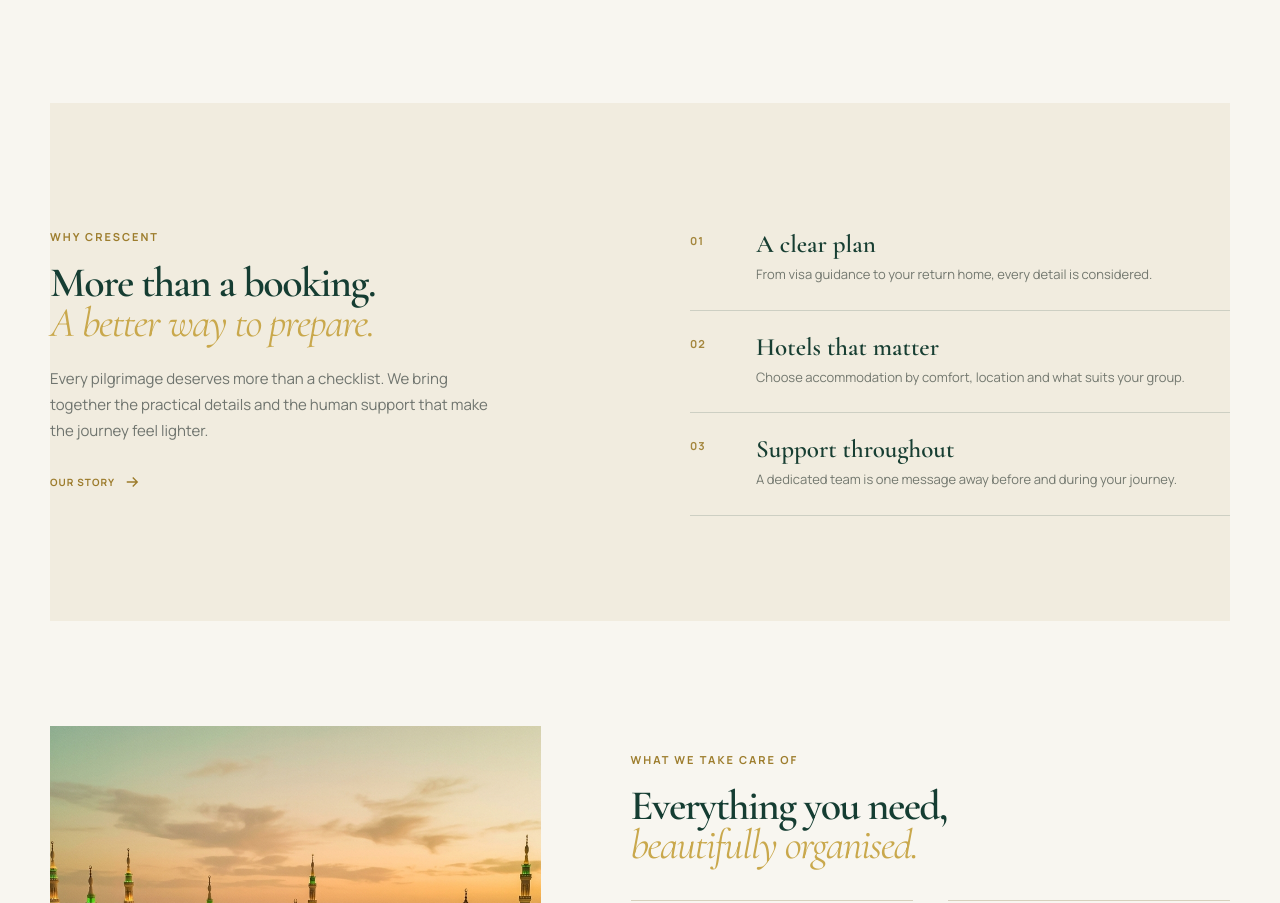
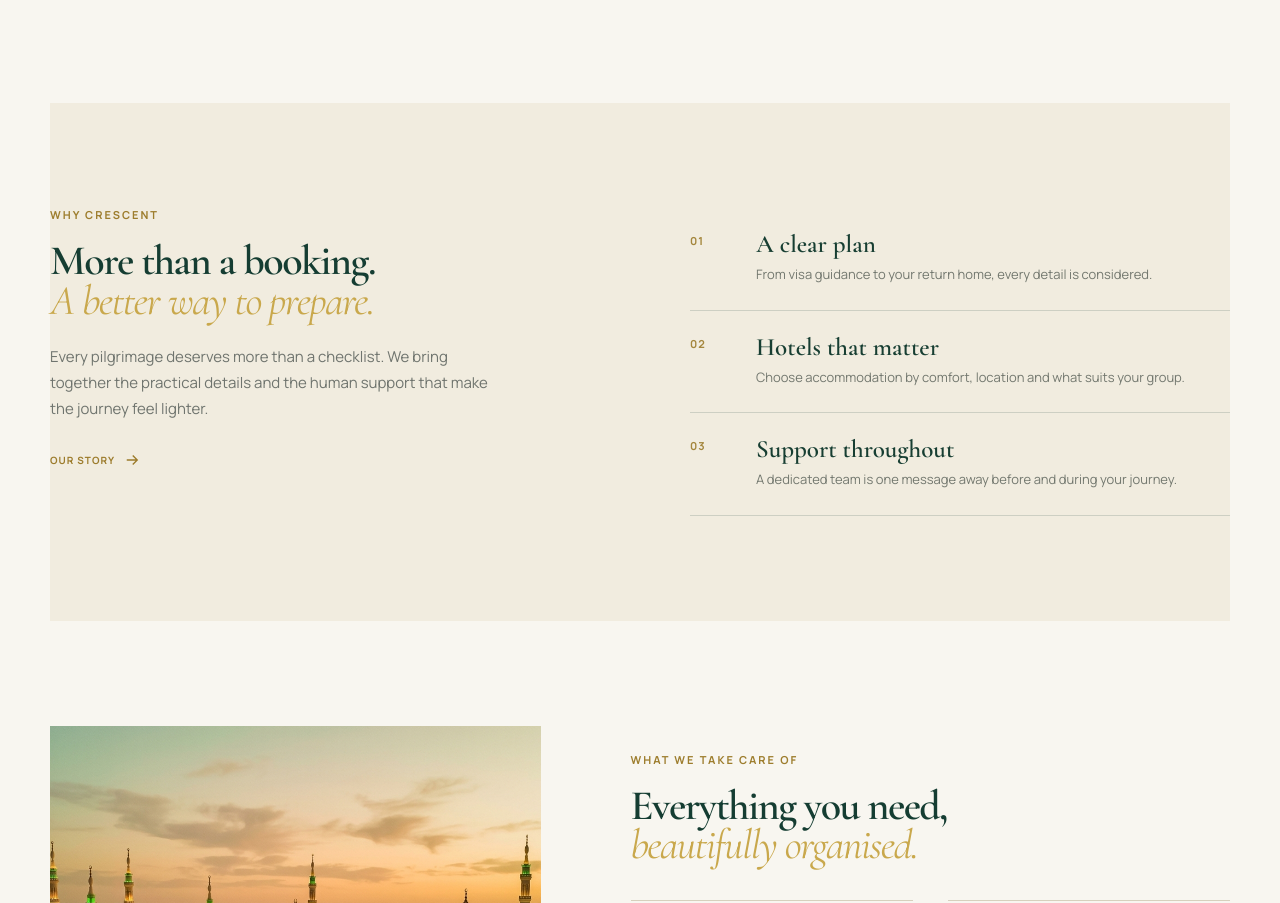
Before and after one commit to Kabish20/Project_crescent-haj-service, a React (Vite) app: page / in a window 1280 px wide. Shown: the part 1393-2296 px from the top of the page. Built offline with nearby package versions, Linux system fonts and the light colour scheme.

Commit message:
style: update proof-section layout for improved responsiveness and adjust gap settings

```diff
--- a/src/index.css
+++ b/src/index.css
@@ -132,8 +132,8 @@ section[id], h1, h2, h3 { scroll-margin-top: 7rem; }
 .journey-card p { min-height: 55px; color: rgba(255,255,255,.68); font: 13px/1.55 'Manrope', sans-serif; }
 .journey-card b { display: flex; gap: 7px; align-items: center; margin-top: 18px; color: #fff; font: 700 10px 'Manrope', sans-serif; text-transform: uppercase; letter-spacing: .1em; }
 .journey-card.featured { transform: translateY(-18px); }
-.proof-section { display: grid; grid-template-columns: 1fr 1fr; gap: 100px; align-items: center; background: #f1ecdf; }
-.proof-section:before { content: ''; position: absolute; left: 0; right: 0; height: 450px; background: #f1ecdf; z-index: -1; }
+.proof-section { position: relative; display: grid; grid-template-columns: minmax(0, 1fr) minmax(0, 1fr); gap: clamp(48px, 8vw, 100px); align-items: start; background: #f1ecdf; }
+.proof-intro, .benefit-list { min-width: 0; }
 .proof-intro p { max-width: 440px; margin: 24px 0; color: #6f746e; font: 15px/1.75 'Manrope', sans-serif; }
 .benefit { display: grid; grid-template-columns: 44px 1fr; gap: 22px; padding: 25px 0; border-bottom: 1px solid rgba(20,60,50,.16); }
 .benefit strong, .included-grid > div > span { color: #a4863d; font: 700 11px 'Manrope', sans-serif; letter-spacing: .1em; }
```
